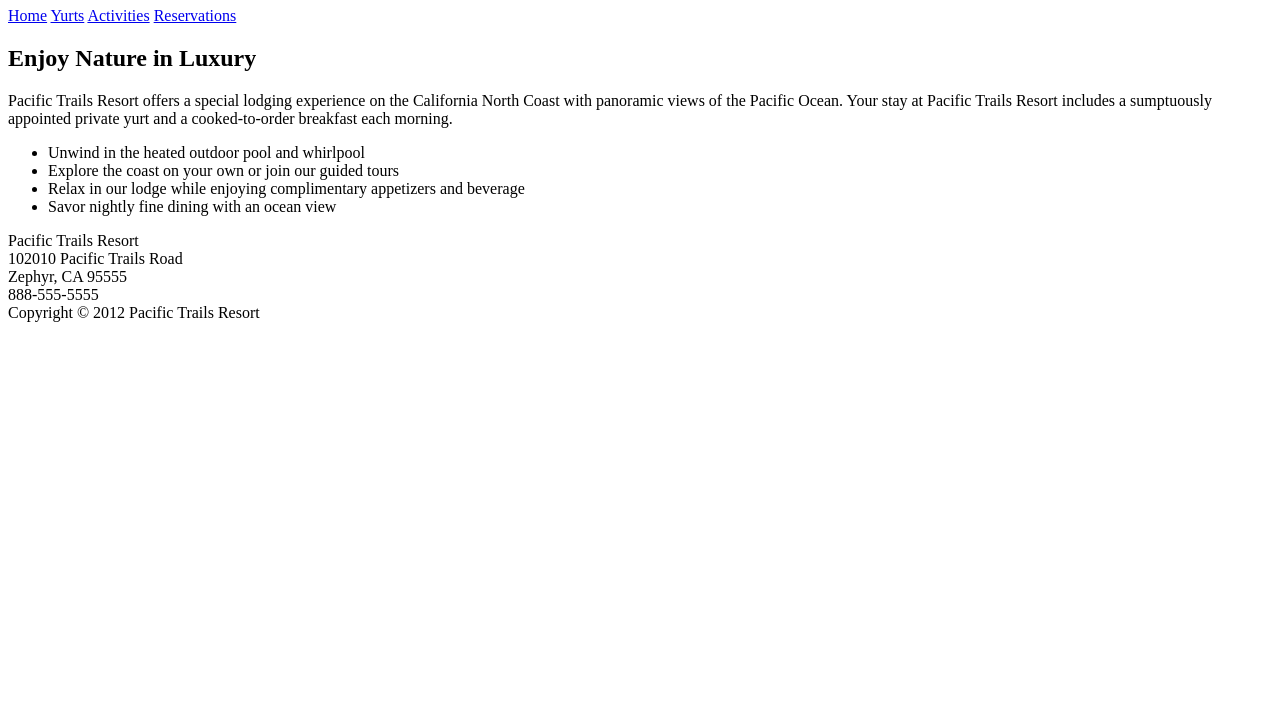
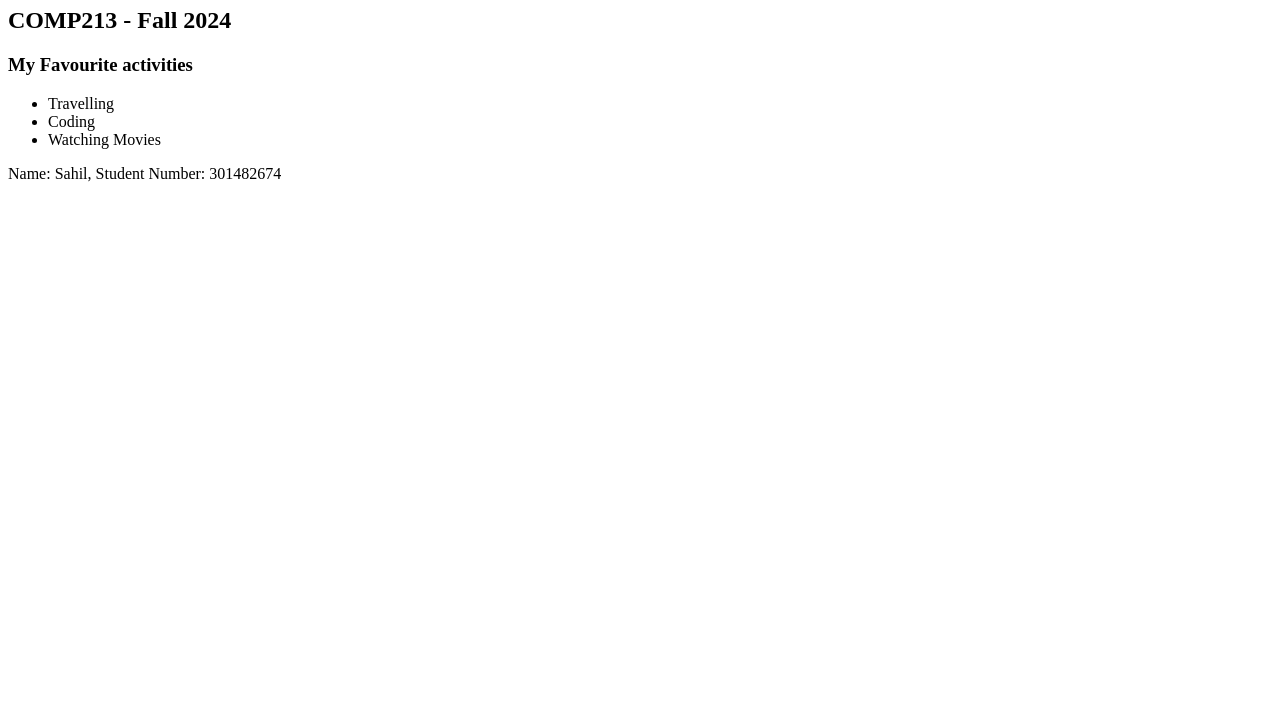
Before and after one commit to 301482674/Sahil, a plain HTML site: page index.html in a window 1280 px wide. Shown: the part 73-800 px from the top of the page. Drawn offline with Linux system fonts and the light colour scheme.

Commit message:
Add files via upload

```diff
--- a/index.html
+++ b/index.html
@@ -1,38 +1,28 @@
 <!DOCTYPE html>
+<!--Name: Sahil, Student Number: 301482674 -->
 <html lang="en">
     <head>
-        <title>Pacific Trails Resort - Home</title>
-        <meta charset="utf-8">
+        <meta charset="UTF-8">
+        <meta name="viewport" content ="width=device-width, initial-scale=1.0">
+        <title></title>
     </head>
     <body>
         <header>
-            <h1>Pacific Trails Resort</h1>
+            <h1> Name: Sahil</h1>
         </header>
-        <nav>
-            <a href="index.html">Home</a>
-            <a href="yurts.html">Yurts</a>
-            <a href="activities.html">Activities</a>
-            <a href="reservations.html">Reservations</a>
-        </nav>
         <main>
-            <h2>Enjoy Nature in Luxury</h2>
-            <p>Pacific Trails Resort offers a special lodging experience on the California North Coast with panoramic views of the Pacific Ocean. Your stay at Pacific Trails Resort includes a sumptuously appointed private yurt and a cooked-to-order breakfast each morning.</p>
-            <ul>
-                <li>Unwind in the heated outdoor pool and whirlpool</li>
-                <li>Explore the coast on your own or join our guided tours</li>
-                <li>Relax in our lodge while enjoying complimentary appetizers and beverage</li>
-                <li>Savor nightly fine dining with an ocean view</li>
-            </ul>
-            <div>
-                Pacific Trails Resort<br>
-                102010 Pacific Trails Road<br>
-                Zephyr, CA 95555<br>
-                888-555-5555
-            </div>
+            <h2>COMP213 - Fall 2024</h2>
+            <section>
+                <h3>My Favourite activities</h3>
+                <ul>
+                    <li>Travelling</li>
+                    <li>Coding</li>
+                    <li>Watching Movies</li>
+                </ul>
+            </section>
         </main>
         <footer>
-            Copyright &copy; 2012 Pacific Trails Resort
-            <p><a href="mailto:youremail@my.centennialcollege.ca"></a></p>
+            <p>Name: Sahil, Student Number: 301482674</p>
         </footer>
     </body>
-</html>
+    </html>
```
